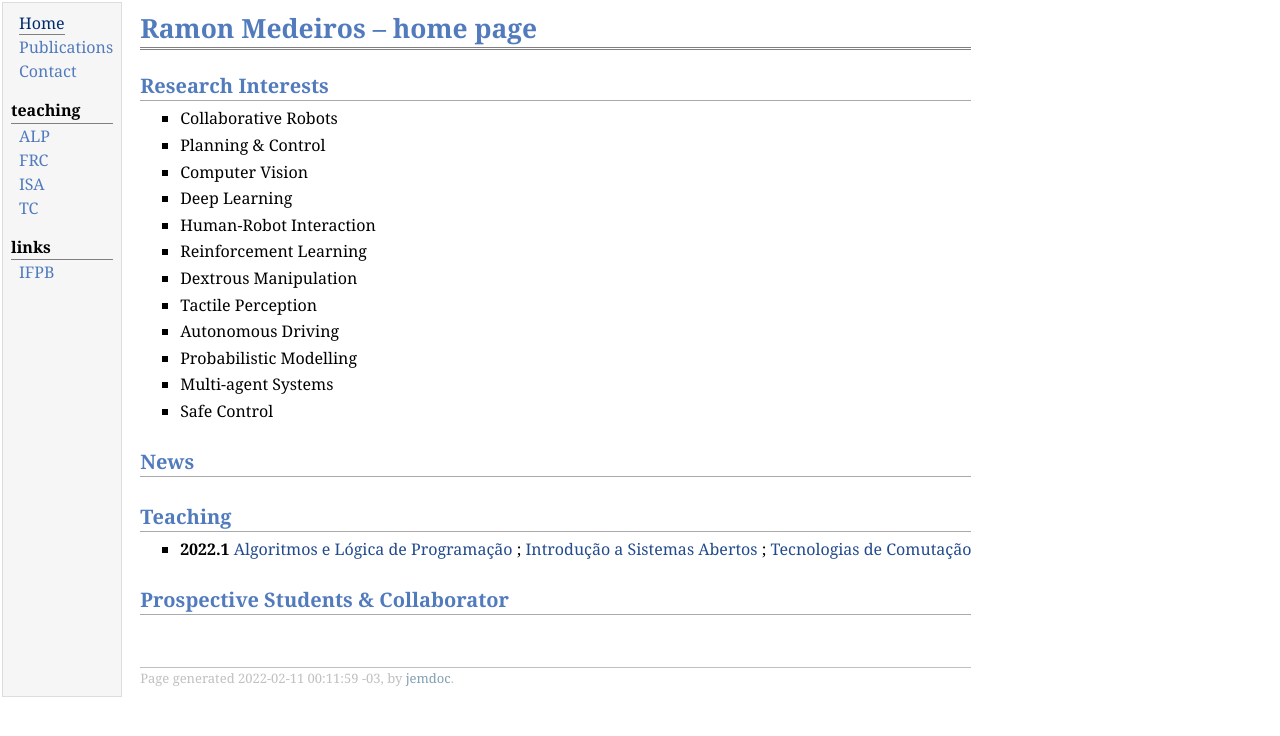
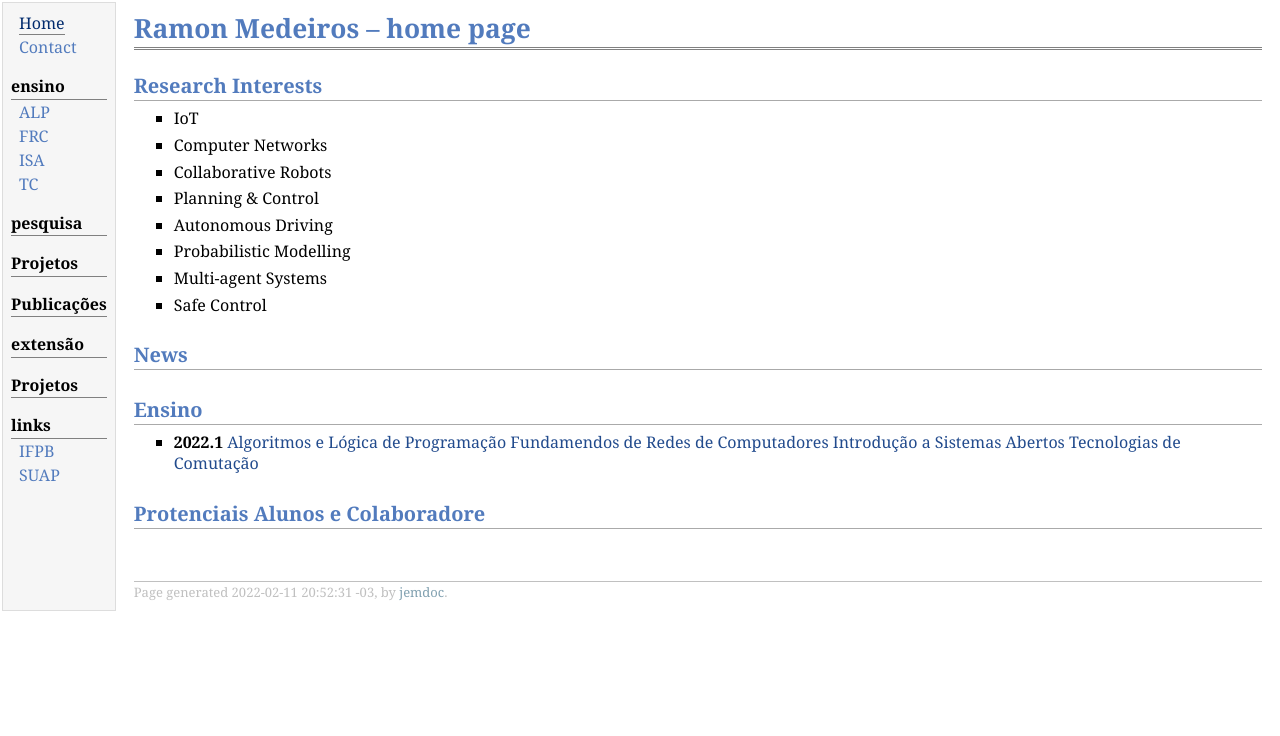
Before and after one commit to rlmedeiros/rlmedeiros.github.io, a plain HTML site: page index.html in a window 1280 px wide. Drawn offline with Linux system fonts and the light colour scheme.

Commit message:
configurando

```diff
--- a/index.html
+++ b/index.html
@@ -12,15 +12,20 @@
 <tr valign="top">
 <td id="layout-menu">
 <div class="menu-item"><a href="index.html" class="current">Home</a></div>
-<div class="menu-item"><a href="download.html">Publications</a></div>
 <div class="menu-item"><a href="contact.html">Contact</a></div>
-<div class="menu-category">teaching</div>
+<div class="menu-category">ensino</div>
 <div class="menu-item"><a href="algoritmos.html">ALP</a></div>
 <div class="menu-item"><a href="fundamentos.html">FRC</a></div>
 <div class="menu-item"><a href="sistemas-abertos.html">ISA</a></div>
 <div class="menu-item"><a href="comutacao.html">TC</a></div>
+<div class="menu-category">pesquisa</div>
+<div class="menu-category">Projetos</div>
+<div class="menu-category">Publicações</div>
+<div class="menu-category">extensão</div>
+<div class="menu-category">Projetos</div>
 <div class="menu-category">links</div>
 <div class="menu-item"><a href="www.ifpb.edu.br">IFPB</a></div>
+<div class="menu-item"><a href="suap.ifpb.edu.br">SUAP</a></div>
 </td>
 <td id="layout-content">
 <div id="toptitle">
@@ -28,21 +33,13 @@
 </div>
 <h2>Research Interests</h2>
 <ul>
+<li><p>IoT </p>
+</li>
+<li><p>Computer Networks</p>
+</li>
 <li><p>Collaborative Robots</p>
 </li>
 <li><p>Planning &amp; Control</p>
-</li>
-<li><p>Computer Vision</p>
-</li>
-<li><p>Deep Learning</p>
-</li>
-<li><p>Human-Robot Interaction</p>
-</li>
-<li><p>Reinforcement Learning</p>
-</li>
-<li><p>Dextrous Manipulation</p>
-</li>
-<li><p>Tactile Perception</p>
 </li>
 <li><p>Autonomous Driving</p>
 </li>
@@ -54,15 +51,19 @@
 </li>
 </ul>
 <h2>News</h2>
-<h2>Teaching</h2>
+<h2>Ensino</h2>
 <ul>
-<li><p><b>2022.1</b> <a href="algoritmos.html">Algoritmos e Lógica de Programação</a> ; <a href="sistemas-abertos.html">Introdução a Sistemas Abertos</a> ; <a href="comutacao.html">Tecnologias de Comutação</a></p>
+<li><p><b>2022.1</b>
+<a href="algoritmos.html">Algoritmos e Lógica de Programação</a>
+<a href="fundamentos.html">Fundamendos de Redes de Computadores</a>
+<a href="sistemas-abertos.html">Introdução a Sistemas Abertos</a>
+<a href="comutacao.html">Tecnologias de Comutação</a></p>
 </li>
 </ul>
-<h2>Prospective Students &amp; Collaborator</h2>
+<h2>Protenciais Alunos e Colaboradore</h2>
 <div id="footer">
 <div id="footer-text">
-Page generated 2022-02-11 00:11:59 -03, by <a href="http://jemdoc.jaboc.net/">jemdoc</a>.
+Page generated 2022-02-11 20:52:31 -03, by <a href="http://jemdoc.jaboc.net/">jemdoc</a>.
 </div>
 </div>
 </td>
```
Also changed, not shown: algoritmos.html (+8 -3 lines), 2 other files.
